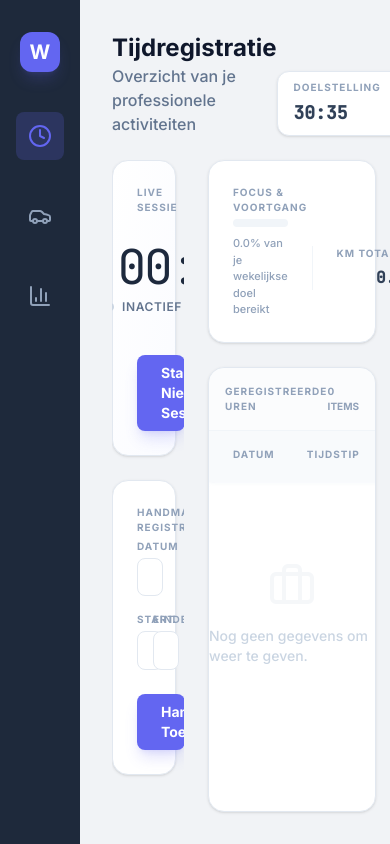
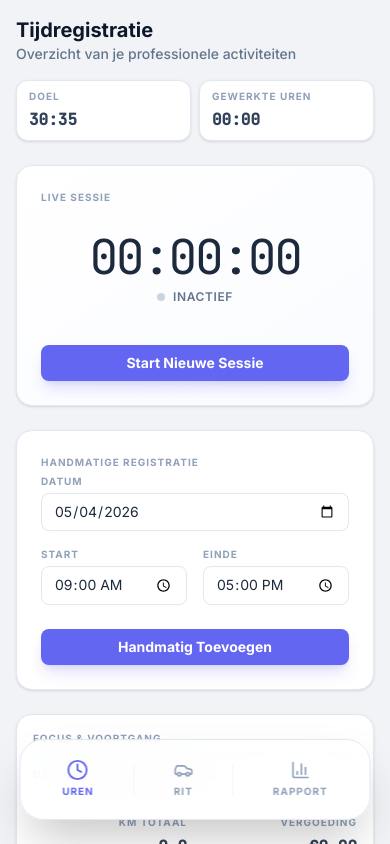
Before and after one commit to sanderparedis/Tikklok, a React (Vite) app: page / in a window 390 px wide. Built offline with nearby package versions, Linux system fonts and the light colour scheme.

Commit message:
feat(ui): Improve sidebar responsiveness
Refactors the sidebar navigation to be responsive, introducing a hidden desktop view and preparing for a mobile bottom navigation. Updates button IDs for clarity.

```diff
--- a/src/App.tsx
+++ b/src/App.tsx
@@ -295,27 +295,27 @@ export default function App() {
   };
 
   return (
-    <div className="min-h-screen flex bg-brand-bg text-slate-800 font-sans h-screen overflow-hidden">
-      {/* Left Sidebar Nav */}
-      <aside className="w-20 bg-brand-sidebar flex flex-col items-center py-8 gap-10 shrink-0">
+    <div className="min-h-screen flex flex-col md:flex-row bg-brand-bg text-slate-800 font-sans h-screen overflow-hidden">
+      {/* Sidebar Nav (Desktop) */}
+      <aside className="hidden md:flex w-20 bg-brand-sidebar flex-col items-center py-8 gap-10 shrink-0">
         <div className="w-10 h-10 bg-brand-primary rounded-xl flex items-center justify-center text-white font-bold text-xl shadow-lg shadow-brand-primary/20">W</div>
         <nav className="flex flex-col gap-8">
           <button
-            id="nav-hours"
+            id="nav-hours-desktop"
             onClick={() => setActiveTab('hours')}
             className={`p-3 rounded-lg transition-all ${activeTab === 'hours' ? 'bg-brand-primary/20 text-brand-primary' : 'text-slate-400 hover:text-white'}`}
           >
             <Clock size={24} />
           </button>
           <button
-            id="nav-travel"
+            id="nav-travel-desktop"
             onClick={() => setActiveTab('travel')}
             className={`p-3 rounded-lg transition-all ${activeTab === 'travel' ? 'bg-brand-primary/20 text-brand-primary' : 'text-slate-400 hover:text-white'}`}
           >
             <Car size={24} />
           </button>
           <button
-            id="nav-reports"
+            id="nav-reports-desktop"
             onClick={() => setActiveTab('reports')}
             className={`p-3 rounded-lg transition-all ${activeTab === 'reports' ? 'bg-brand-primary/20 text-brand-primary' : 'text-slate-400 hover:text-white'}`}
           >
@@ -325,23 +325,23 @@ export default function App() {
       </aside>
 
       {/* Main Content */}
-      <main className="flex-1 flex flex-col p-8 gap-6 overflow-y-auto">
+      <main className="flex-1 flex flex-col p-4 md:p-8 gap-6 overflow-y-auto pb-24 md:pb-8">
         {/* Header Section */}
-        <header className="flex justify-between items-end shrink-0">
+        <header className="flex flex-col sm:flex-row justify-between items-start sm:items-end shrink-0 gap-4">
           <div>
-            <h1 className="text-2xl font-bold text-slate-900">
+            <h1 className="text-xl md:text-2xl font-bold text-slate-900">
               {activeTab === 'hours' ? 'Tijdregistratie' : activeTab === 'travel' ? 'Verplaatsingen' : 'Maandoverzichten'}
             </h1>
-            <p className="text-slate-500 font-medium">Overzicht van je professionele activiteiten</p>
+            <p className="text-slate-500 text-sm font-medium">Overzicht van je professionele activiteiten</p>
           </div>
-          <div className="flex gap-4">
-            <div className="bg-white px-4 py-2 rounded-xl shadow-sm border border-slate-200 min-w-32">
-              <span className="label-tiny">Doelstelling</span>
-              <span className="text-lg mono-value">30:35</span>
+          <div className="flex gap-2 md:gap-4 w-full sm:w-auto">
+            <div className="bg-white px-3 md:px-4 py-2 rounded-xl shadow-sm border border-slate-200 flex-1 sm:min-w-32">
+              <span className="label-tiny">Doel</span>
+              <span className="text-base md:text-lg mono-value block">30:35</span>
             </div>
-            <div className="bg-white px-4 py-2 rounded-xl shadow-sm border border-slate-200 min-w-32">
-              <span className="label-tiny">Gewerkt</span>
-              <span className={`text-lg mono-value ${progressPercent >= 100 ? 'text-green-600' : 'text-brand-primary'}`}>
+            <div className="bg-white px-3 md:px-4 py-2 rounded-xl shadow-sm border border-slate-200 flex-1 sm:min-w-32">
+              <span className="label-tiny">Gewerkte uren</span>
+              <span className={`text-base md:text-lg mono-value block ${progressPercent >= 100 ? 'text-green-600' : 'text-brand-primary'}`}>
                 {formatMonoTime(totalWorkMin)}
               </span>
             </div>
@@ -349,10 +349,10 @@ export default function App() {
         </header>
 
         {/* Layout Grid */}
-        <div className="grid grid-cols-12 gap-6 flex-1 min-h-0">
+        <div className="flex flex-col lg:grid lg:grid-cols-12 gap-6 flex-1 min-h-0">
 
-          {/* Input Section (Left) */}
-          <section className="col-span-4 flex flex-col gap-6 overflow-y-auto pr-2 pb-4">
+          {/* Input Section (Left/Top) */}
+          <section className="lg:col-span-4 flex flex-col gap-6 overflow-visible lg:overflow-y-auto pr-0 lg:pr-2">
             {activeTab === 'hours' && (
               <div className="card-panel p-6 flex flex-col shrink-0 bg-gradient-to-br from-white to-indigo-50/30">
                 <h3 className="label-tiny mb-4">Live Sessie</h3>
@@ -452,12 +452,12 @@ export default function App() {
             </div>
           </section>
 
-          {/* List Section (Right) */}
-          <section className="col-span-8 flex flex-col gap-6 min-h-0">
+          {/* List Section (Right/Bottom) */}
+          <section className="lg:col-span-8 flex flex-col gap-6 min-h-0">
             {/* Progress/Stats Summary */}
-            <div className="card-panel p-6 shrink-0">
+            <div className="card-panel p-4 md:p-6 shrink-0">
               <h3 className="label-tiny mb-4">Focus & Voortgang</h3>
-              <div className="flex items-center gap-6">
+              <div className="flex flex-col sm:flex-row items-stretch sm:items-center gap-4 sm:gap-6">
                 <div className="flex-1">
                   <div className="w-full bg-slate-100 h-2 rounded-full overflow-hidden">
                     <motion.div
@@ -471,12 +471,12 @@ export default function App() {
                     {progressPercent.toFixed(1)}% van je wekelijkse doel bereikt
                   </p>
                 </div>
-                <div className="flex gap-4 border-l border-slate-100 pl-6 shrink-0">
-                  <div className="text-right">
+                <div className="flex gap-4 border-t sm:border-t-0 sm:border-l border-slate-100 pt-4 sm:pt-0 sm:pl-6 shrink-0">
+                  <div className="text-right flex-1 sm:flex-none">
                     <span className="label-tiny">KM Totaal</span>
                     <span className="mono-value text-slate-900">{totalKm.toFixed(1)}</span>
                   </div>
-                  <div className="text-right">
+                  <div className="text-right flex-1 sm:flex-none">
                     <span className="label-tiny">Vergoeding</span>
                     <span className="mono-value text-green-600">€{totalComp.toFixed(2)}</span>
                   </div>
@@ -498,13 +498,14 @@ export default function App() {
               <div className="flex-1 overflow-y-auto">
                 <AnimatePresence mode="wait">
                   {activeTab === 'hours' ? (
-                    <motion.table
-                      key="work-table-v2"
+                    <motion.div
+                      key="work-list-responsive"
                       initial={{ opacity: 0 }}
                       animate={{ opacity: 1 }}
                       exit={{ opacity: 0 }}
-                      className="w-full text-left border-collapse"
                     >
+                      {/* Desktop Table */}
+                      <table className="hidden md:table w-full text-left border-collapse">
                         <thead className="bg-slate-50 sticky top-0 z-10 shadow-sm shadow-slate-100/50">
                           <tr className="label-tiny text-slate-400">
                             <th className="p-4 pl-6">Datum</th>
@@ -537,15 +538,45 @@ export default function App() {
                             </tr>
                           ))}
                         </tbody>
-                    </motion.table>
+                      </table>
+
+                      {/* Mobile Cards */}
+                      <div className="md:hidden divide-y divide-slate-100">
+                        {workEntries.map(entry => (
+                          <div key={entry.id} className="p-4 flex justify-between items-center bg-white active:bg-slate-50 transition-colors">
+                            <div className="flex items-center gap-4">
+                              <div className="bg-slate-100 px-2 py-1 rounded text-center min-w-12">
+                                <span className="block text-[10px] font-bold text-slate-400 uppercase">{new Date(entry.date).toLocaleDateString('nl', { month: 'short' })}</span>
+                                <span className="text-sm font-bold text-slate-700">{new Date(entry.date).getDate()}</span>
+                              </div>
+                              <div>
+                                <div className="flex items-center gap-2 text-xs font-medium text-slate-600 mb-1">
+                                  <span>{entry.startTime}</span>
+                                  <ChevronRight size={10} className="text-slate-300" />
+                                  <span>{entry.endTime}</span>
+                                </div>
+                                <span className="text-[10px] font-bold text-slate-400 uppercase tracking-widest">{new Date(entry.date).toLocaleDateString('nl', { weekday: 'long' })}</span>
+                              </div>
+                            </div>
+                            <div className="flex items-center gap-4">
+                              <span className="mono-value text-sm">{formatMonoTime(calculateDuration(entry.startTime, entry.endTime, entry.breakTime))}</span>
+                              <button onClick={() => deleteWork(entry.id)} className="p-2 text-slate-300 hover:text-red-500 transition-all">
+                                <Trash2 size={16} />
+                              </button>
+                            </div>
+                          </div>
+                        ))}
+                      </div>
+                    </motion.div>
                   ) : activeTab === 'travel' ? (
-                    <motion.table
-                      key="travel-table-v2"
+                    <motion.div
+                      key="travel-list-responsive"
                       initial={{ opacity: 0 }}
                       animate={{ opacity: 1 }}
                       exit={{ opacity: 0 }}
-                      className="w-full text-left border-collapse"
                     >
+                      {/* Desktop Table */}
+                      <table className="hidden md:table w-full text-left border-collapse">
                         <thead className="bg-slate-50 sticky top-0 z-10 shadow-sm shadow-slate-100/50">
                           <tr className="label-tiny text-slate-400">
                             <th className="p-4 pl-6">Datum</th>
@@ -584,48 +615,80 @@ export default function App() {
                             </tr>
                           ))}
                         </tbody>
-                    </motion.table>
+                      </table>
+
+                      {/* Mobile Cards */}
+                      <div className="md:hidden divide-y divide-slate-100">
+                        {travelEntries.map(entry => (
+                          <div key={entry.id} className="p-4 bg-white active:bg-slate-50 transition-colors">
+                            <div className="flex justify-between items-start mb-2">
+                              <div className="flex items-center gap-3">
+                                <div className="bg-slate-100 px-2 py-1 rounded text-center min-w-12">
+                                  <span className="block text-[10px] font-bold text-slate-400 uppercase">{new Date(entry.date).toLocaleDateString('nl', { month: 'short' })}</span>
+                                  <span className="text-sm font-bold text-slate-700">{new Date(entry.date).getDate()}</span>
+                                </div>
+                                <div className="text-sm font-semibold text-slate-800">{entry.description}</div>
+                              </div>
+                              <button onClick={() => deleteTravel(entry.id)} className="p-2 text-slate-300 hover:text-red-500 transition-all">
+                                <Trash2 size={16} />
+                              </button>
+                            </div>
+                            <div className="flex justify-between items-center pl-[60px]">
+                              <span className={`uppercase text-[10px] font-bold px-2 py-0.5 rounded ${
+                                entry.type === 'auto' ? 'bg-blue-50 text-blue-600' : 'bg-green-50 text-green-600'
+                              }`}>
+                                {entry.type}
+                              </span>
+                              <div className="text-right">
+                                <span className="mono-value text-xs text-slate-900 block">{entry.distance.toFixed(1)} km</span>
+                                <span className="text-[10px] text-green-600 font-bold">€{(entry.distance * TRANSPORT_RATES[entry.type]).toFixed(2)}</span>
+                              </div>
+                            </div>
+                          </div>
+                        ))}
+                      </div>
+                    </motion.div>
                   ) : (
                     <motion.div
                       key="reports-grid"
                       initial={{ opacity: 0 }}
                       animate={{ opacity: 1 }}
                       exit={{ opacity: 0 }}
-                      className="p-6 grid grid-cols-1 md:grid-cols-2 gap-6"
+                      className="p-4 md:p-6 grid grid-cols-1 md:grid-cols-2 gap-4 md:gap-6"
                     >
                       {groupedMonthlyData.map(([key, stats]) => (
-                        <div key={key} className="bg-white border border-slate-200 rounded-2xl p-6 shadow-sm hover:border-brand-primary/30 transition-all group">
+                        <div key={key} className="bg-white border border-slate-200 rounded-2xl p-4 md:p-6 shadow-sm hover:border-brand-primary/30 transition-all group">
                           <div className="flex justify-between items-start mb-6">
                             <div>
-                              <h4 className="text-lg font-bold text-slate-900 capitalize">{key}</h4>
-                              <p className="text-xs font-semibold text-slate-400 uppercase tracking-wider">Maandrapport</p>
+                              <h4 className="text-base md:text-lg font-bold text-slate-900 capitalize">{key}</h4>
+                              <p className="text-[10px] font-semibold text-slate-400 uppercase tracking-wider">Maandrapport</p>
                             </div>
                             <button
                               onClick={() => exportToExcel(key)}
                               className="flex items-center gap-2 px-3 py-2 bg-indigo-50 text-indigo-600 rounded-lg text-xs font-bold hover:bg-indigo-600 hover:text-white transition-all shadow-sm"
                             >
-                              <Download size={14} /> Excel
+                              <Download size={14} /> <span className="hidden sm:inline">Excel</span>
                             </button>
                           </div>
 
-                          <div className="grid grid-cols-2 gap-4">
-                            <div className="bg-slate-50 p-3 rounded-xl border border-slate-100">
+                          <div className="grid grid-cols-2 gap-3 md:gap-4">
+                            <div className="bg-slate-50 p-3 rounded-xl border border-slate-100 text-center sm:text-left">
                               <span className="label-tiny">Gewerkte Uren</span>
-                              <span className="block text-xl mono-value text-slate-900">{formatMonoTime(stats.workMin)}</span>
+                              <span className="block text-lg md:text-xl mono-value text-slate-900">{formatMonoTime(stats.workMin)}</span>
                             </div>
-                            <div className="bg-slate-50 p-3 rounded-xl border border-slate-100">
+                            <div className="bg-slate-50 p-3 rounded-xl border border-slate-100 text-center sm:text-left">
                               <span className="label-tiny">Reiskosten</span>
-                              <span className="block text-xl mono-value text-green-600">€{stats.travelComp.toFixed(2)}</span>
+                              <span className="block text-lg md:text-xl mono-value text-green-600">€{stats.travelComp.toFixed(2)}</span>
                             </div>
                             <div className="col-span-2 flex items-center justify-between px-2 pt-2 border-t border-slate-100">
-                              <span className="text-[10px] font-bold text-slate-400 uppercase">Totaal kilometers</span>
+                              <span className="text-[10px] font-bold text-slate-400 uppercase">Afstand</span>
                               <span className="text-xs font-bold text-slate-500">{stats.travelKm.toFixed(1)} km</span>
                             </div>
                           </div>
                         </div>
                       ))}
                       {groupedMonthlyData.length === 0 && (
-                        <div className="col-span-2 flex flex-col items-center justify-center py-10 text-slate-300">
+                        <div className="col-span-2 flex flex-col items-center justify-center py-10 text-slate-300 text-center">
                            <BarChart3 size={40} className="mb-2 opacity-20" />
                            <p className="text-sm font-medium">Nog geen data beschikbaar voor rapportage.</p>
                         </div>
@@ -634,7 +697,7 @@ export default function App() {
                   )}
                 </AnimatePresence>
                 {(activeTab === 'hours' ? workEntries.length : activeTab === 'travel' ? travelEntries.length : 0) === 0 && activeTab !== 'reports' && (
-                  <div className="flex flex-col items-center justify-center py-20 text-slate-300">
+                  <div className="flex flex-col items-center justify-center py-20 text-slate-300 text-center px-4">
                     <Briefcase size={48} className="mb-4 opacity-20" />
                     <p className="text-sm font-medium">Nog geen gegevens om weer te geven.</p>
                   </div>
@@ -644,6 +707,33 @@ export default function App() {
           </section>
         </div>
       </main>
+
+      {/* Bottom Nav (Mobile) */}
+      <nav className="md:hidden fixed bottom-6 left-1/2 -translate-x-1/2 w-[90%] bg-white/80 backdrop-blur-xl border border-slate-200 rounded-3xl shadow-2xl z-50 px-4 py-2 flex items-center justify-around">
+        <button
+          onClick={() => setActiveTab('hours')}
+          className={`flex flex-col items-center gap-1 p-3 rounded-2xl transition-all ${activeTab === 'hours' ? 'text-brand-primary' : 'text-slate-400'}`}
+        >
+          <Clock size={20} className={activeTab === 'hours' ? 'scale-110' : ''} />
+          <span className="text-[10px] font-bold uppercase tracking-widest">Uren</span>
+        </button>
+        <div className="w-px h-8 bg-slate-100" />
+        <button
+          onClick={() => setActiveTab('travel')}
+          className={`flex flex-col items-center gap-1 p-3 rounded-2xl transition-all ${activeTab === 'travel' ? 'text-brand-primary' : 'text-slate-400'}`}
+        >
+          <Car size={20} className={activeTab === 'travel' ? 'scale-110' : ''} />
+          <span className="text-[10px] font-bold uppercase tracking-widest">Rit</span>
+        </button>
+        <div className="w-px h-8 bg-slate-100" />
+        <button
+          onClick={() => setActiveTab('reports')}
+          className={`flex flex-col items-center gap-1 p-3 rounded-2xl transition-all ${activeTab === 'reports' ? 'text-brand-primary' : 'text-slate-400'}`}
+        >
+          <BarChart3 size={20} className={activeTab === 'reports' ? 'scale-110' : ''} />
+          <span className="text-[10px] font-bold uppercase tracking-widest">Rapport</span>
+        </button>
+      </nav>
     </div>
   );
 }
```
Lines whose indentation alone changed are shown as unchanged.
